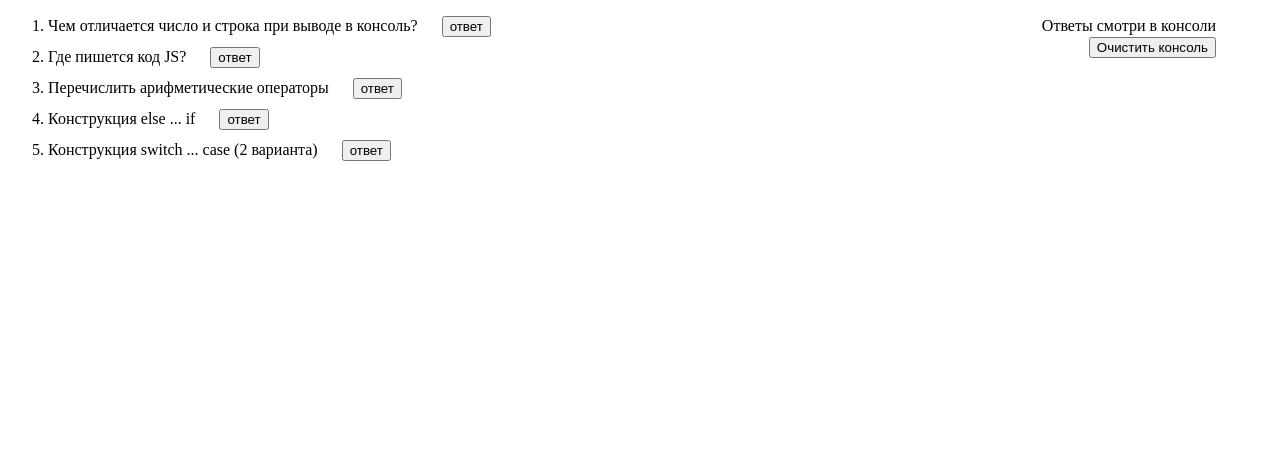
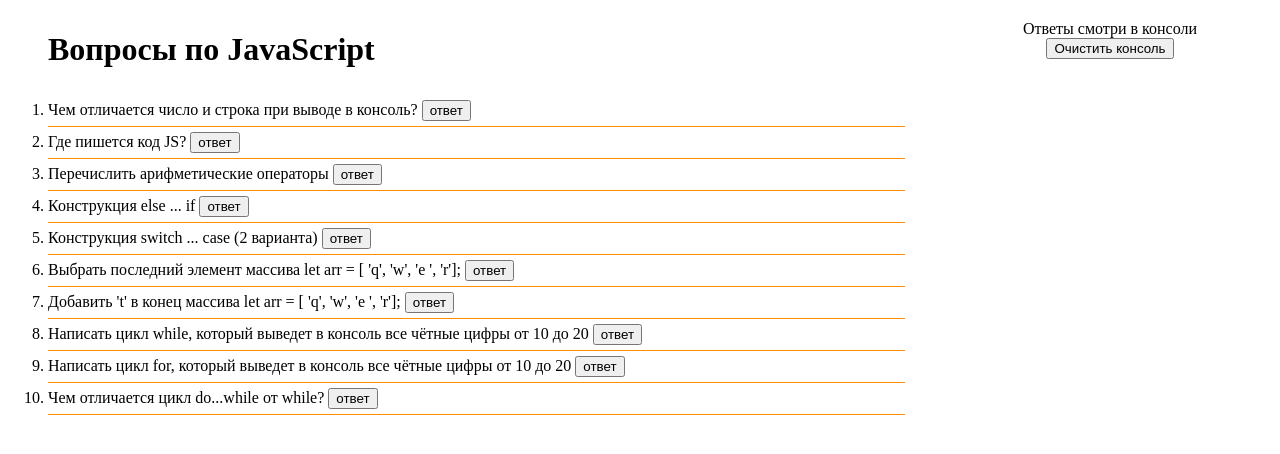
Before and after one commit to ps-fedorova/questions-for-js, a plain HTML site: page index.html in a window 1280 px wide. Drawn offline with Linux system fonts and the light colour scheme.

Commit message:
feat: add questions

```diff
--- a/index.html
+++ b/index.html
@@ -5,12 +5,17 @@
   <meta content="width=device-width, user-scalable=no, initial-scale=1.0, maximum-scale=1.0, minimum-scale=1.0"
         name="viewport">
   <meta content="ie=edge" http-equiv="X-UA-Compatible">
-  <link rel="stylesheet" href="./style.css">
-  <title>Document</title>
+  <link href="./style.css" rel="stylesheet">
+  <title>Вопросы по JS</title>
 </head>
 <body>
-<p id="answer">Ответы смотри в консоли</p>
-<button id="consoleClear">Очистить консоль</button>
+<h1>Вопросы по JavaScript</h1>
+
+<div class="info">
+  <p>Ответы смотри в консоли</p>
+  <button id="consoleClear">Очистить консоль</button>
+</div>
+
 <ol>
   <li>
     <p>Чем отличается число и строка при выводе в консоль?</p>
@@ -32,6 +37,26 @@
     <p>Конструкция switch ... case (2 варианта)</p>
     <button id="b5">ответ</button>
   </li>
+  <li>
+    <p>Выбрать последний элемент массива let arr = [ 'q', 'w', 'e ', 'r'];</p>
+    <button id="b6">ответ</button>
+  </li>
+  <li>
+    <p>Добавить 't' в конец массива let arr = [ 'q', 'w', 'e ', 'r'];</p>
+    <button id="b7">ответ</button>
+  </li>
+  <li>
+    <p>Написать цикл while, который выведет в консоль все чётные цифры от 10 до 20</p>
+    <button id="b8">ответ</button>
+  </li>
+  <li>
+    <p>Написать цикл for, который выведет в консоль все чётные цифры от 10 до 20</p>
+    <button id="b9">ответ</button>
+  </li>
+  <li>
+    <p>Чем отличается цикл do...while от while?</p>
+    <button id="b10">ответ</button>
+  </li>
 </ol>
 <script src="./script.js"></script>
 <script src="./test.js"></script>
--- a/script.js
+++ b/script.js
@@ -84,3 +84,55 @@
 }
 
 document.getElementById('b5').onclick = f5
+
+// 6 Выбрать последний элемент массива let arr = [ 'q', 'w', 'e ', 'r'];
+
+function f6() {
+  console.log('arr[arr.length - 1]')
+}
+
+document.getElementById('b6').onclick = f6;
+
+// 7 Добавить 't' в конец массива let arr = [ 'q', 'w', 'e ', 'r'];
+
+function f7() {
+  console.log('arr[arr.length] = t')
+}
+
+document.getElementById('b7').onclick = f7;
+
+// 8 Написать цикл while, который выведет в консоль все чётные цифры от 10 до 20
+
+function f8() {
+  console.log(`let number = 10;
+
+while (number <= 20) {
+    console.log(number += 2);
+    number += 2;
+} `)
+}
+
+document.getElementById('b8').onclick = f8;
+
+// 9 Написать цикл for, который выведет в консоль все чётные цифры от 10 до 20
+
+function f9() {
+  console.log(`for (let i = 10; i <= 20; i += 2) {
+  console.log(i)
+}`)
+}
+
+document.getElementById('b9').onclick = f9;
+
+// 10 Написать цикл for, который выведет в консоль все чётные цифры от 10 до 20
+
+function f10() {
+  console.log(` условие проверяется после каждой итерации, а не до неё
+ Это гарантирует, что тело цикла выполнится хотя бы один раз.
+ do {
+    <тело цикла>
+} while (условие);
+`)
+}
+
+document.getElementById('b10').onclick = f10;
--- a/style.css
+++ b/style.css
@@ -1,13 +1,22 @@
-#answer {
-  position: absolute;
-  top: 17px;
-  right: 5%;
+/** {*/
+/*  outline: green solid 1px;*/
+/*}*/
+
+h1 {
+  padding: 10px 40px;
 }
 
-#consoleClear {
+.info {
   position: absolute;
-  top: 37px;
-  right: 5%;
+  top: 20px;
+  display: flex;
+  flex-direction: column;
+  right: 0;
+  margin-right: 10px;
+  width: 25%;
+  text-align: center;
+  justify-content: center;
+  align-items: center;
 }
 
 p {
@@ -15,10 +24,23 @@
   display: inline;
 }
 
-button {
-  margin-left: 20px;
+li {
+  margin: 5px 0;
+  width: 70%;
+  border-bottom: #ff8d00 1px solid;
+  padding-bottom: 5px;
 }
 
-li {
-  margin: 10px 0;
+@media (max-width: 680px) {
+  .info {
+    display: none;
+  }
+  li {
+    width: 100%;
+  }
+
+  ol {
+    padding: 0 40px;
+  }
+
 }
--- a/test.js
+++ b/test.js
@@ -0,0 +1,6 @@
+let a = 1;
+
+do {
+  console.log(a)
+  a+=1;
+} while (a>=10)
```
